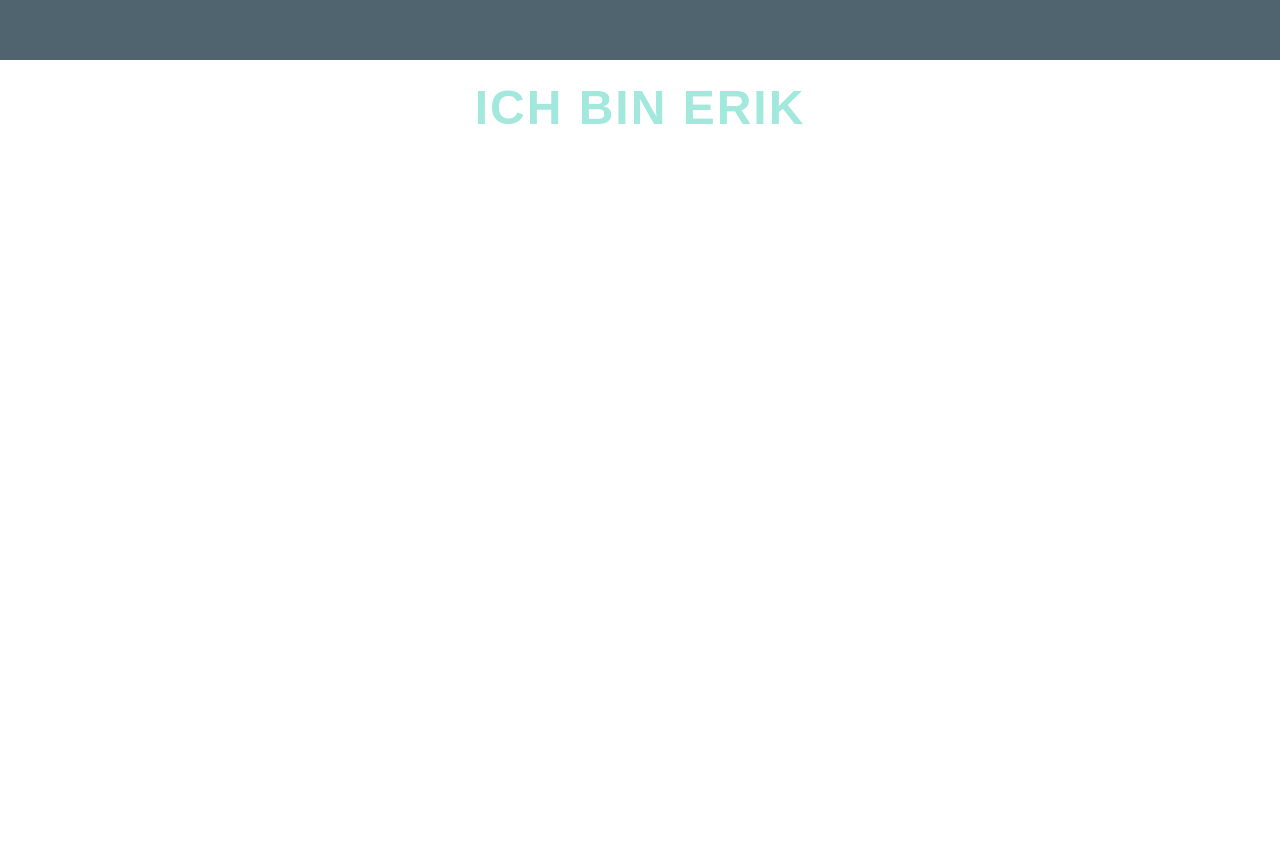
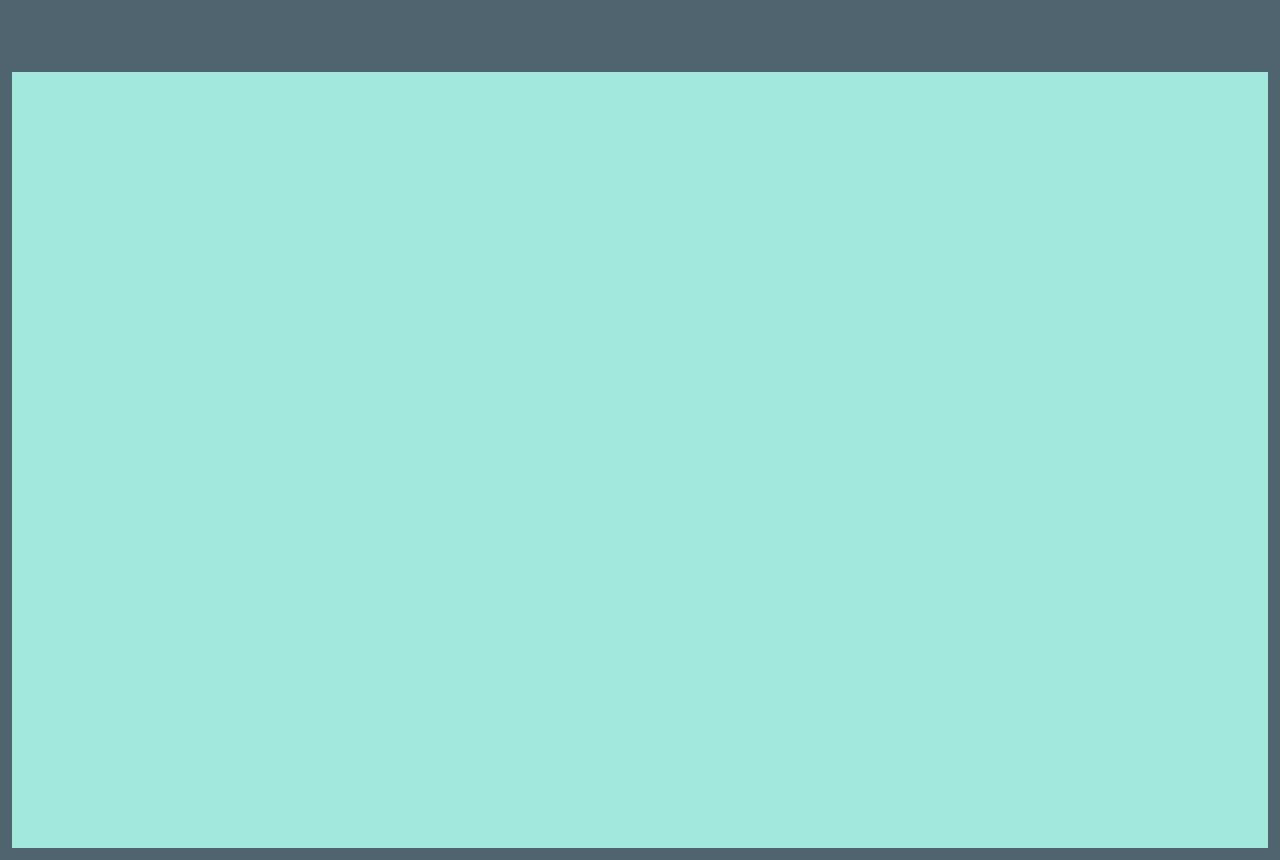
Before and after one commit to ErikUckert/sexy-landing-page-animation, a plain HTML site: page index.html in a window 1280 px wide. Shown: the part 1540-2400 px from the top of the page. Before the commit the page ends 1695 px from the top, so only its background shows below. Drawn offline with Linux system fonts and the light colour scheme.

Commit message:
add portfolio section background

```diff
--- a/style.css
+++ b/style.css
@@ -25,6 +25,13 @@ body {
     background-color: var(--contrast);
     box-sizing: border-box;
   }
+
+#portfolio {
+    height: 100vh;
+    background-color: var(--bgColor);
+    border: 12px solid var(--contrast);
+    box-sizing: border-box;
+}
 
 .flex {
     display: flex;
```
